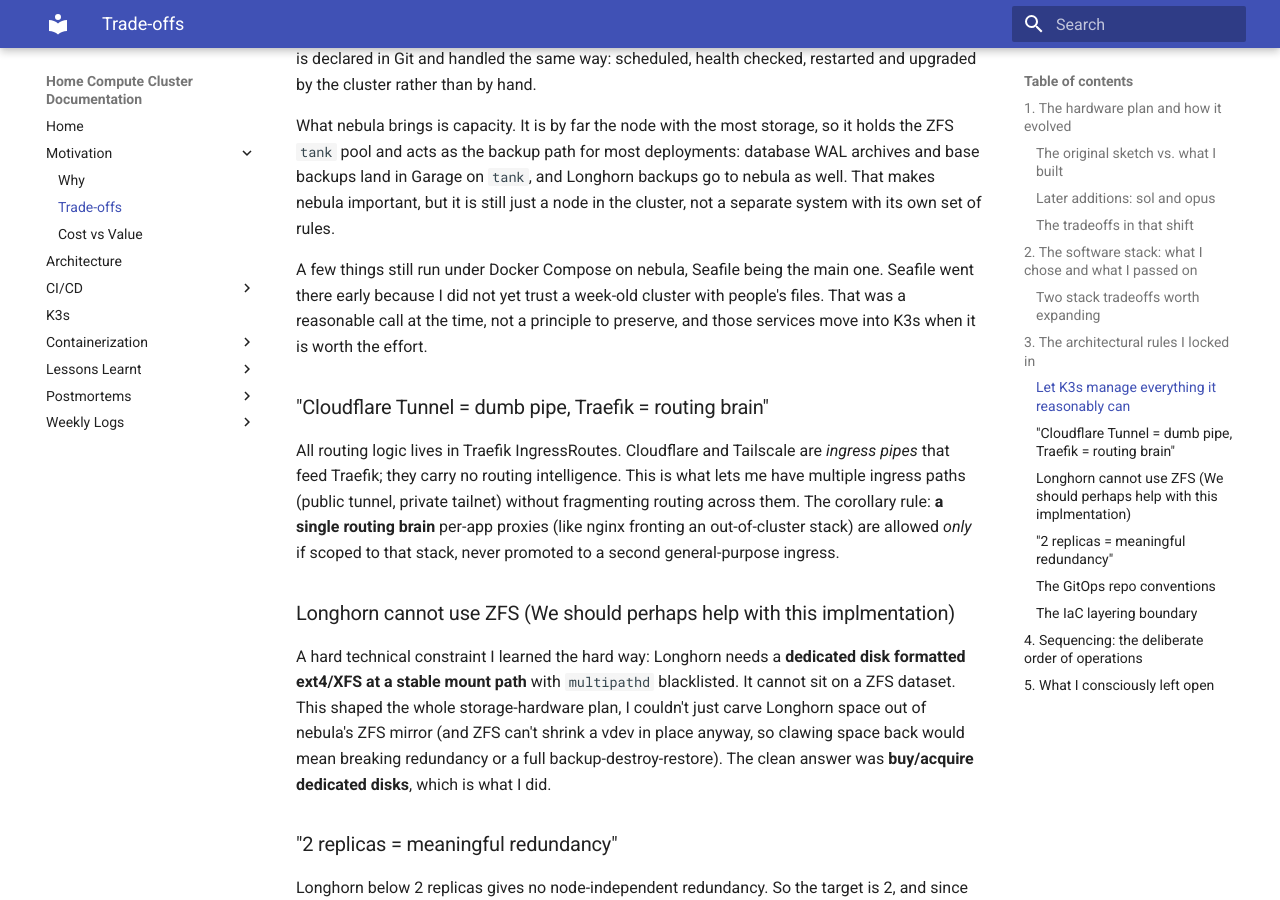
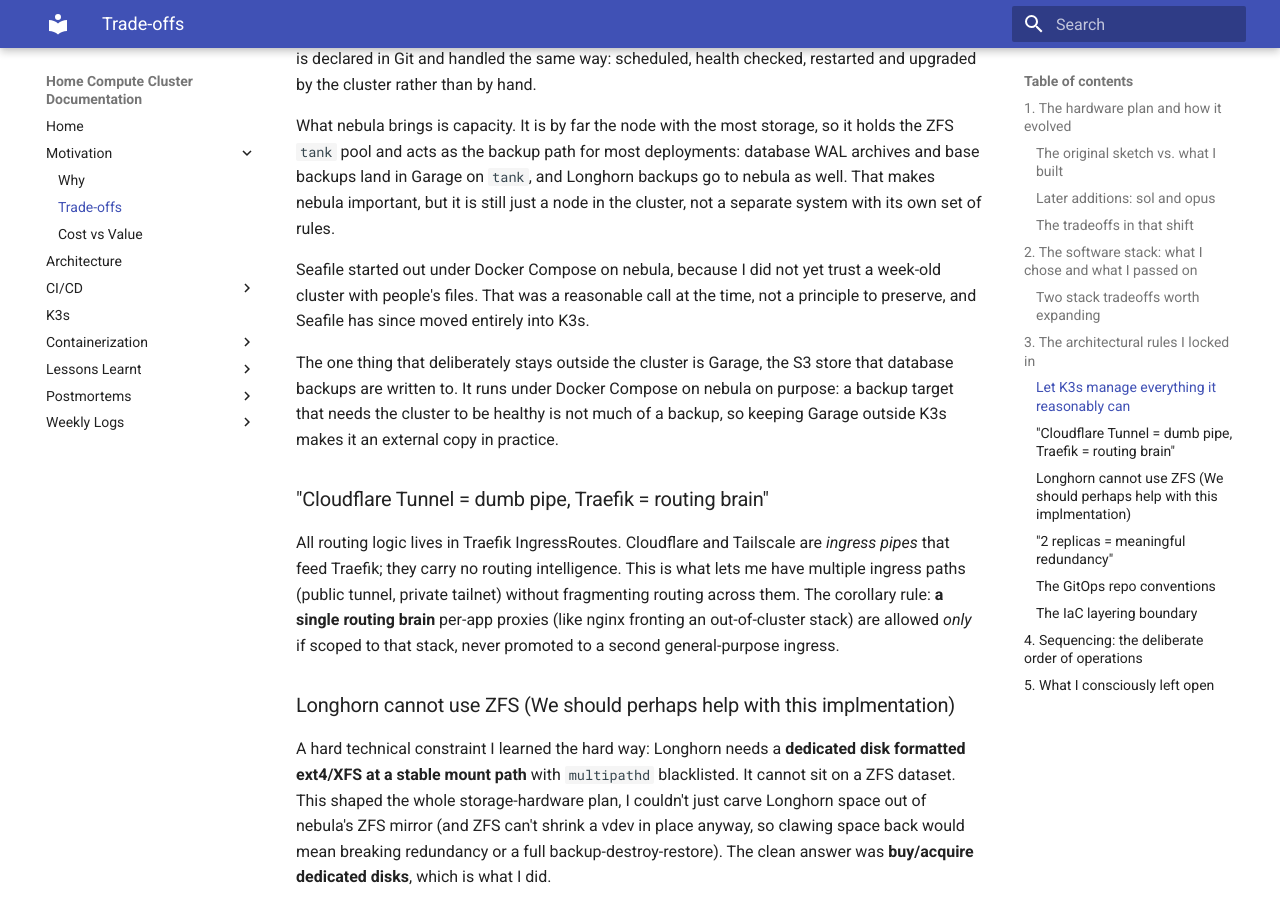
Before and after one commit to home-compute-cluster/docs, an MkDocs documentation site: the page built from docs/motivation/02-planning-tradeoffs-choices.md, in a window 1280 px wide and 900 px high, scrolled down 3346 px. Built offline with MkDocs 1.6.1 and Material for MkDocs 9.7.7, drawn with Linux system fonts in a browser that asks for light colours.

Commit message:
Record Seafile in K3s and Garage as the external backup
Seafile has moved entirely into K3s. Garage stays on Docker Compose on
nebula on purpose, since it is the external backup target and should
not depend on the cluster it backs up.

Co-Authored-By: Claude Opus 5 <noreply@anthropic.com>

```diff
--- a/docs/motivation/02-planning-tradeoffs-choices.md
+++ b/docs/motivation/02-planning-tradeoffs-choices.md
@@ -119,10 +119,14 @@ WAL archives and base backups land in Garage on `tank`, and Longhorn backups go
 nebula as well. That makes nebula important, but it is still just a node in the
 cluster, not a separate system with its own set of rules.
 
-A few things still run under Docker Compose on nebula, Seafile being the main one.
-Seafile went there early because I did not yet trust a week-old cluster with
-people's files. That was a reasonable call at the time, not a principle to
-preserve, and those services move into K3s when it is worth the effort.
+Seafile started out under Docker Compose on nebula, because I did not yet trust a
+week-old cluster with people's files. That was a reasonable call at the time, not a
+principle to preserve, and Seafile has since moved entirely into K3s.
+
+The one thing that deliberately stays outside the cluster is Garage, the S3 store
+that database backups are written to. It runs under Docker Compose on nebula on
+purpose: a backup target that needs the cluster to be healthy is not much of a
+backup, so keeping Garage outside K3s makes it an external copy in practice.
 
 ### "Cloudflare Tunnel = dumb pipe, Traefik = routing brain"
 
```
Also changed, not shown: docs/system-architecture/home-cluster.md (+4 -5 lines).
